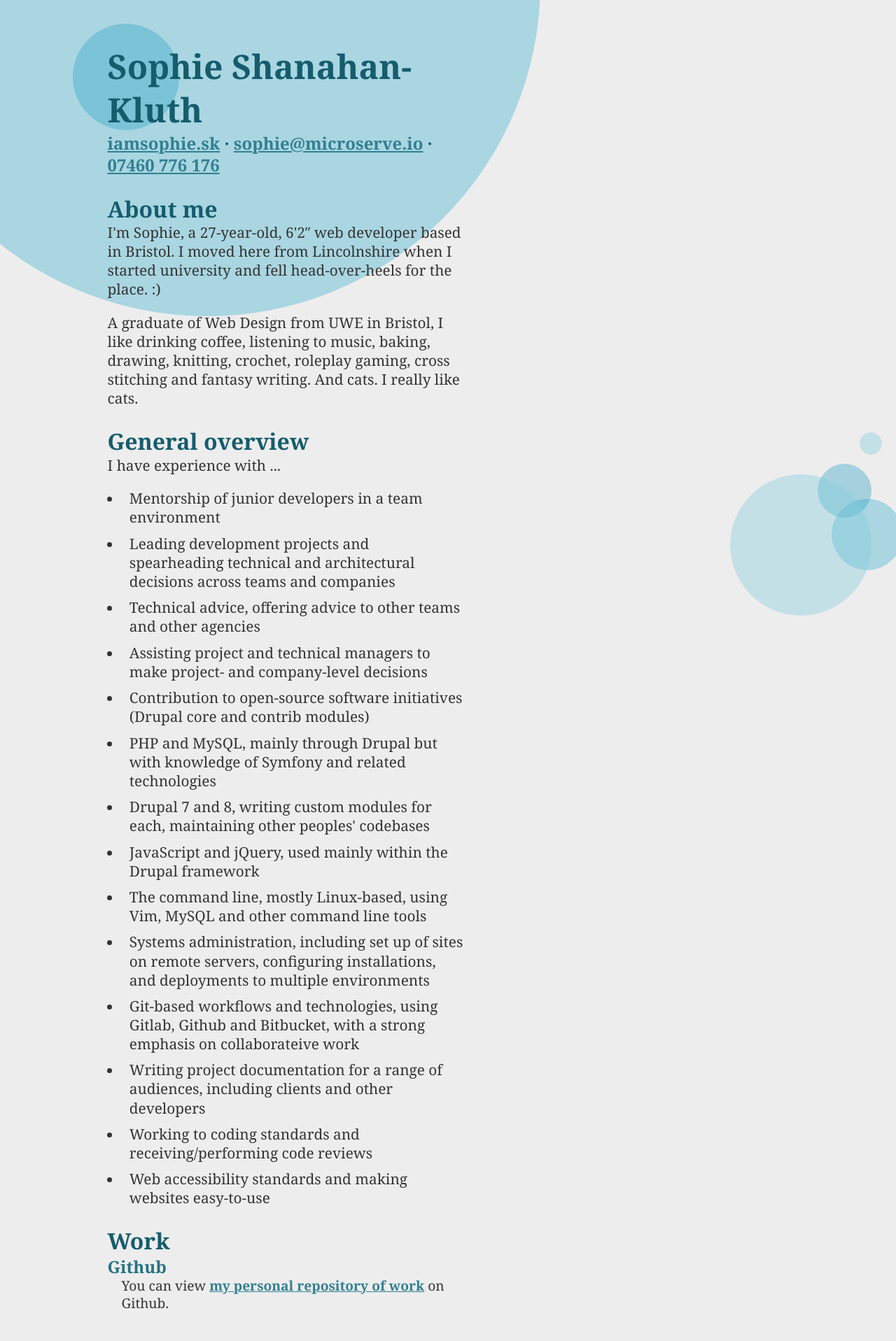
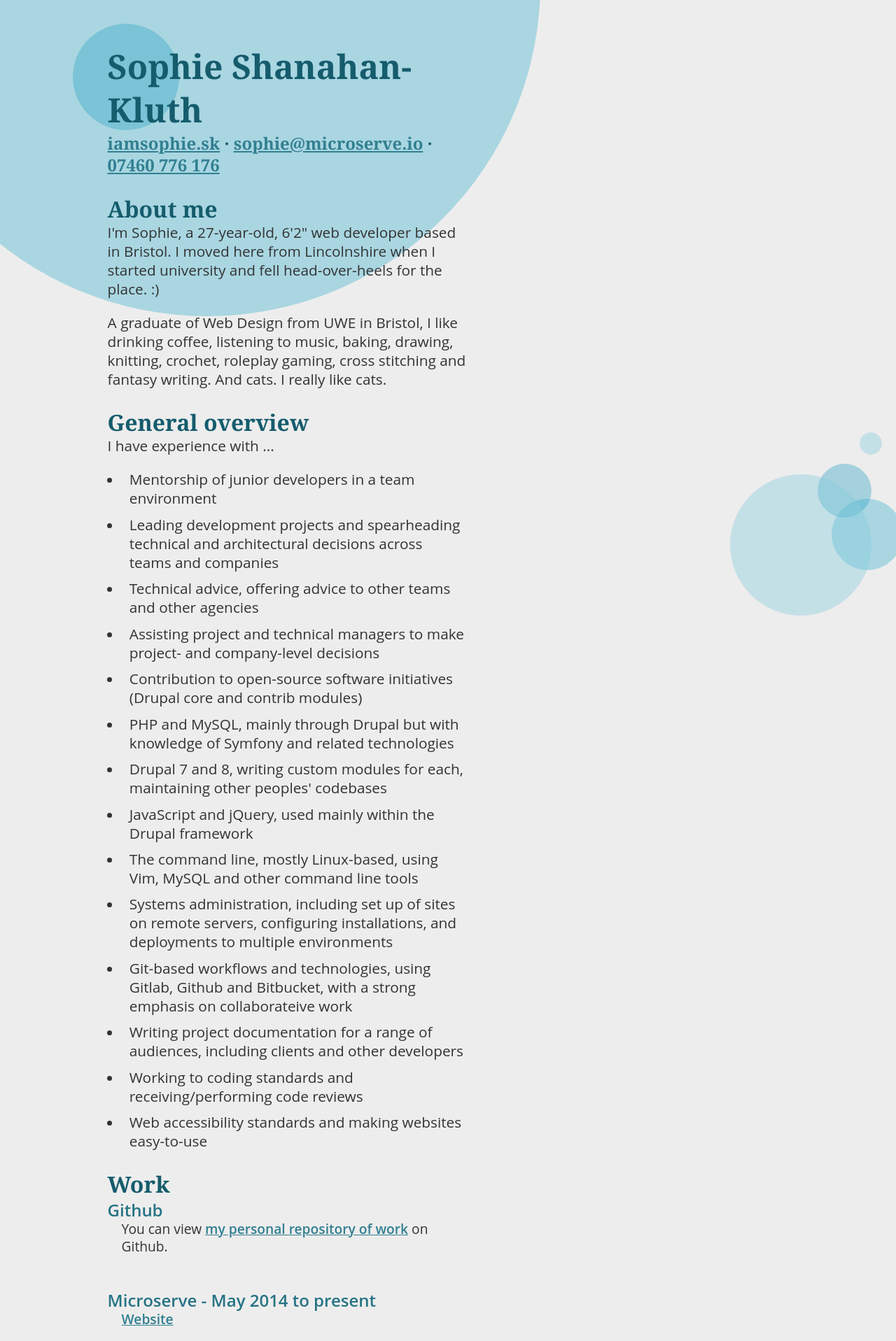
Before and after one commit to Tawreh/cv, a PHP site: page / in a window 1280 px wide. Shown: the top 1917 px of the page at 70% size. Run offline with PHP 8.4, Linux system fonts and the light colour scheme.

Commit message:
Update typeface. Make em prettygit add .

```diff
--- a/style.css
+++ b/style.css
@@ -29,8 +29,10 @@
 
     html { font-size: 100%; -webkit-text-size-adjust: 100%; -ms-text-size-adjust: 100%; }
 
+    @import 'https://fonts.googleapis.com/css?family=Open+Sans|Roboto+Slab';
+
     html, button, input, select, textarea {
-      font-family: 'chaparral-pro', Georgia, 'Times New Roman', serif;
+      font-family: 'Open Sans', Arial, sans-serif;
       color: #333;
     }
 
@@ -114,6 +116,7 @@
 
     h1 {
       color: #155C6D;
+      font-family: 'Roboto Slab', Georgia, serif;
       font-size: 3rem;
       font-weight: 600;
       margin: 0;
@@ -122,13 +125,15 @@
 
     h2 {
       color: #155C6D;
+      font-family: 'Roboto Slab', Georgia, serif;
+      font-style: normal;
       font-weight: 600;
-      font-style: normal;
     }
 
 
     h3 {
       color: #24AF8D;
+      font-family: 'Roboto Slab', Georgia, serif;
       font-size: 1.2rem;
       font-weight: 600;
       padding: 0 0 0 15px;
```
